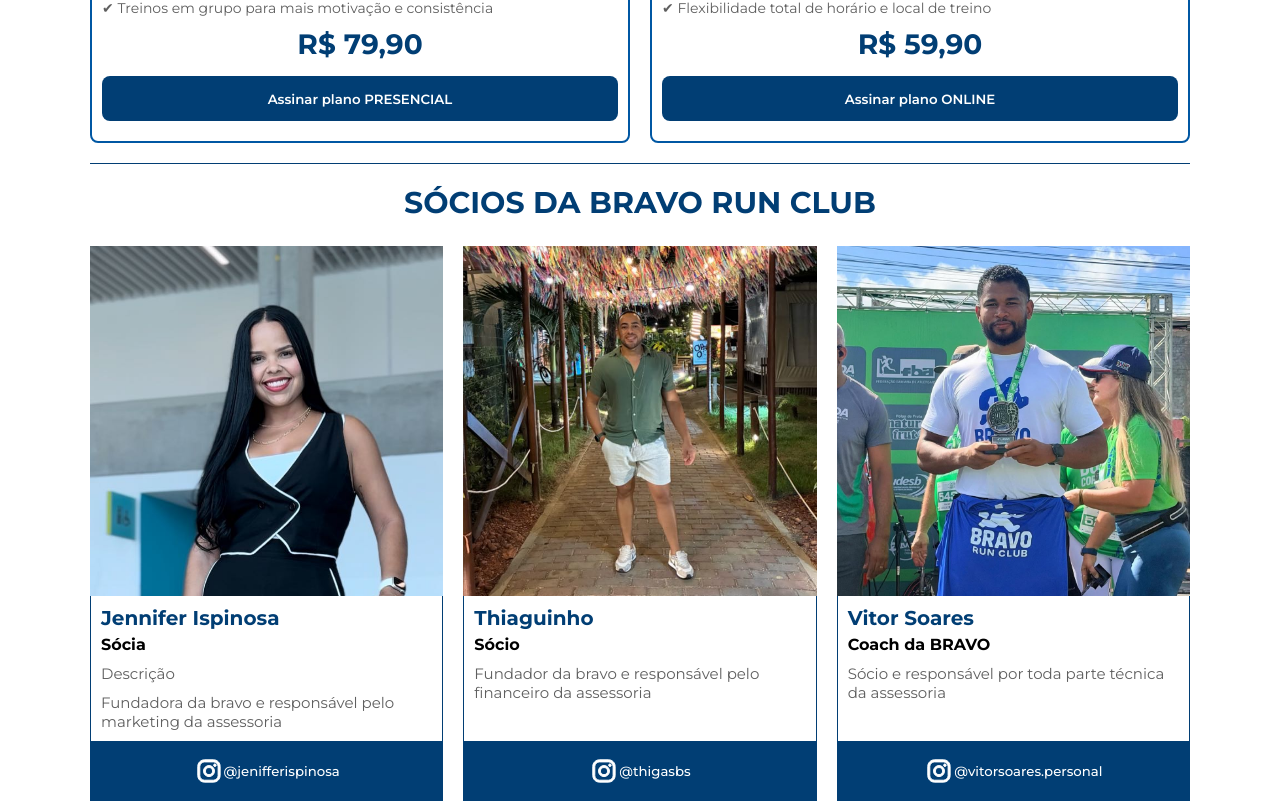
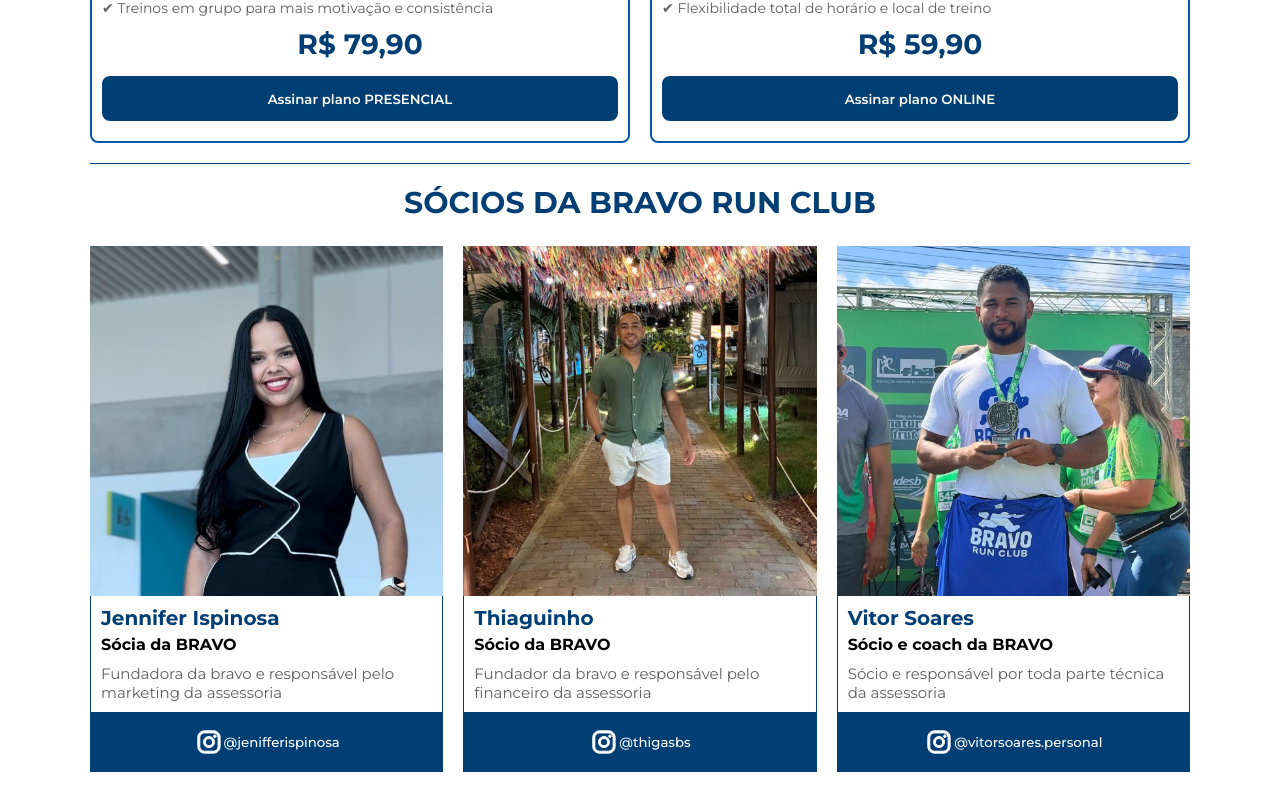
Before and after one commit to cauerg44/assessoria-bravo-run-club-project, a React (Vite) app in the folder frontend/: page / in a window 1280 px wide. Shown: the part 570-1371 px from the top of the page. After the commit the page ends 1342 px from the top, so only its background shows below. Built offline with nearby package versions, Linux system fonts and the light colour scheme.

Commit message:
chore: aditional informations in card founder

```diff
--- a/frontend/src/components/CardFoundersModal/index.tsx
+++ b/frontend/src/components/CardFoundersModal/index.tsx
@@ -13,8 +13,7 @@
           <img src={jenifferImg} alt="Founder profile photo" />
           <div className='brc-founder-card-details'>
             <h3>Jennifer Ispinosa</h3>
-            <h4>Sócia</h4>
-            <p>Descrição</p>
+            <h4>Sócia da BRAVO</h4>
             <p>Fundadora da bravo e responsável pelo marketing da assessoria</p>
           </div>
           <div className='brc-founder-card-details-social-media'>
@@ -26,7 +25,7 @@
           <img src={thiagoImg} alt="Founder profile photo" />
           <div className='brc-founder-card-details'>
             <h3>Thiaguinho</h3>
-            <h4>Sócio</h4>
+            <h4>Sócio da BRAVO</h4>
             <p>Fundador da bravo e responsável pelo financeiro da assessoria</p>
           </div>
           <div className='brc-founder-card-details-social-media'>
@@ -38,7 +37,7 @@
           <img src={vitorImg} alt="Founder profile photo" />
           <div className='brc-founder-card-details'>
             <h3>Vitor Soares</h3>
-            <h4>Coach da BRAVO</h4>
+            <h4>Sócio e coach da BRAVO</h4>
             <p>Sócio e responsável por toda parte técnica da assessoria</p>
           </div>
           <div className='brc-founder-card-details-social-media'>
```
